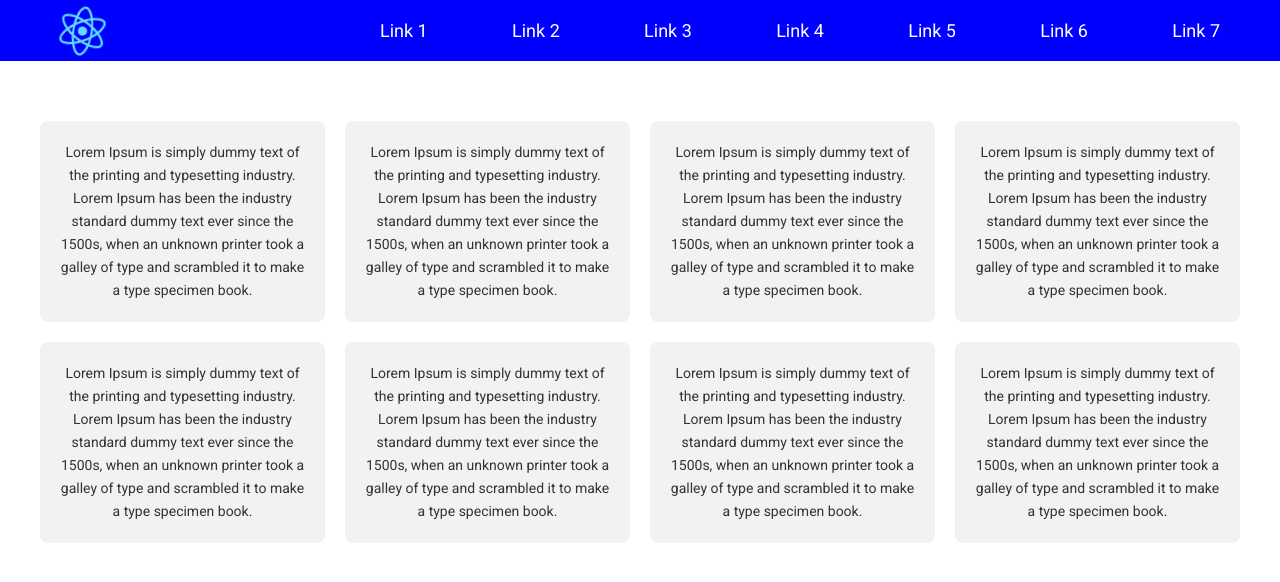
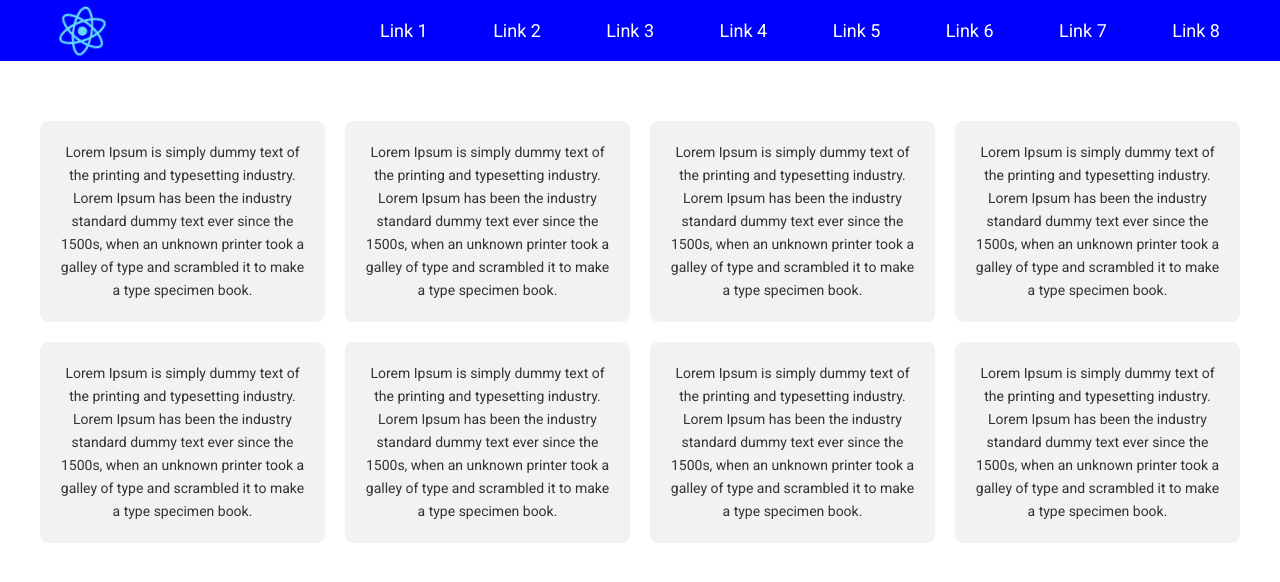
Before and after one commit to escabora/useful-commands-git, a React (Create React App) app in the folder app/: page / in a window 1280 px wide. Shown: the top 582 px of the page. Built offline with nearby package versions, Linux system fonts and the light colour scheme.

Commit message:
add new link in header

```diff
--- a/app/src/App.js
+++ b/app/src/App.js
@@ -16,6 +16,7 @@ function App() {
             <a href=''>Link 5</a>
             <a href=''>Link 6</a>
             <a href=''>Link 7</a>
+            <a href=''>Link 8</a>
           </nav>
         </div>
       </header>
```
